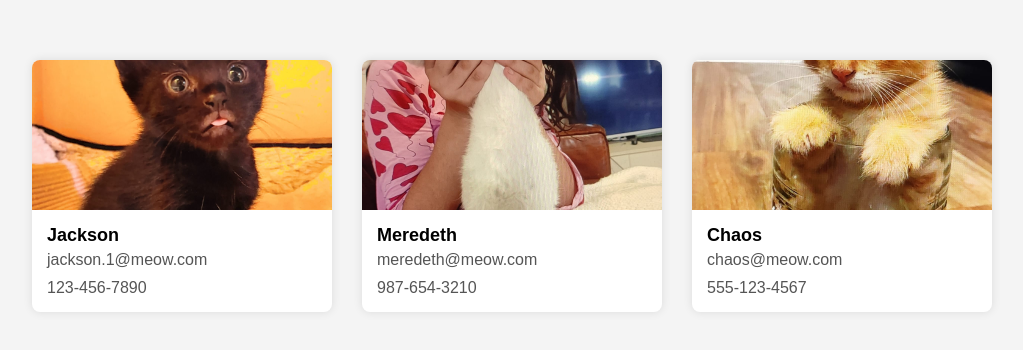
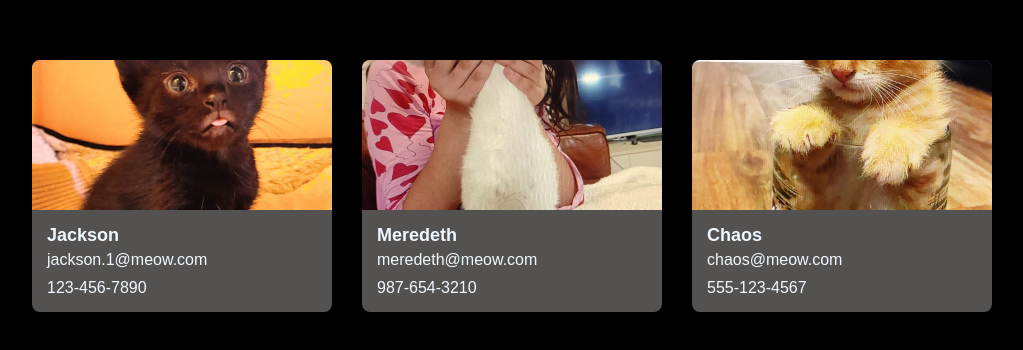
Before and after one commit to RutujaMandapmalvi/NodeJs-Codes, a plain HTML site: page Template/contacts-data.html in a window 1280 px wide. Shown: the part 214-564 px from the top of the page, without its empty margins (128-1151 px from the left). Drawn offline with Linux system fonts and the light colour scheme; files whose address does not match are found by name.

Commit message:
Created a custom module in replaceHtml.js file and added on method for creating server

```diff
--- a/Data/products.json
+++ b/Data/products.json
@@ -20,7 +20,7 @@
         "modelNumber": "MHGT3HN/A",
         "age": "3 months old",
         "behaviour": "still figuring out",
-        "Description": "She is 3 months old, but weird sometimes, but mostly she's fine.",
+        "Description": "She is 3 months old. Weird sometimes, but mostly she's fine.",
         "productImage":"/Users/rutuja/Downloads/white.jpeg"
     },
     {
--- a/Modules/replaceHtml.js
+++ b/Modules/replaceHtml.js
@@ -9,5 +9,6 @@ module.exports = function replaceHtml(template, product){
     output = output.replace("{{%COLOR%}}", product.color);
     output = output.replace("{{%PRODUCTIMAGE%}}", product.productImage);
     output = output.replace("{{%ID%}}", product.id);
+    output = output.replace("{{%DESCRIPTION%}}", product.Description);
     return output;
 }
--- a/Template/contacts-data.html
+++ b/Template/contacts-data.html
@@ -7,7 +7,7 @@
     <style>
         body {
             font-family: Arial, sans-serif;
-            background-color: #f4f4f4;
+            background-color: #000;
             margin: 0;
             padding: 0;
             display: flex;
@@ -17,7 +17,7 @@
         }
 
         .contact-card {
-            background-color: #fff;
+            background-color: #545151;
             border-radius: 8px;
             box-shadow: 0 0 10px rgba(0, 0, 0, 0.1);
             overflow: hidden;
@@ -38,22 +38,24 @@
         }
 
         .contact-details {
+            color: aliceblue;
             padding: 15px;
         }
 
         .contact-name {
+            color: aliceblue;
             font-size: 18px;
             font-weight: bold;
             margin-bottom: 5px;
         }
 
         .contact-email {
-            color: #555;
+            color: aliceblue;
             margin-bottom: 10px;
         }
 
         .contact-phone {
-            color: #555;
+            color:aliceblue;
         }
     </style>
 </head>
```
Also changed, not shown: Template/prod-details.html (+1 -1 lines), app.js (+7 -2 lines), 1 other file.
